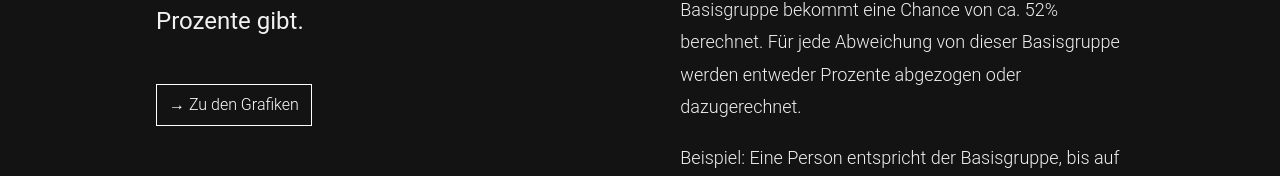
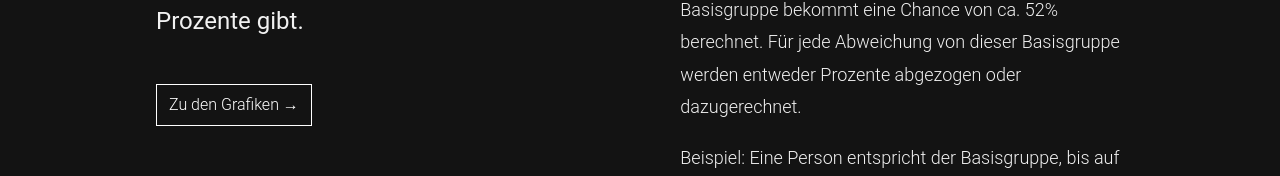
Before and after one commit to kanalona/discrimination-barometer, a Vue app: page /berechnung in a window 1280 px wide. Shown: the part 452-628 px from the top of the page. Built offline with nearby package versions, Linux system fonts and the light colour scheme; what vue-tippy would draw is missing.

Commit message:
arrow to the right

```diff
--- a/src/pages/Form.vue
+++ b/src/pages/Form.vue
@@ -18,7 +18,7 @@
           primaryColor="#ffffff"
           secondaryColor="#ff7b00"
           to="#barometer"
-          >&rarr; Probier es aus!</base-button
+          >Barometer &rarr;</base-button
         >
       </template>
       <template #more-content>
--- a/src/pages/Meaning.vue
+++ b/src/pages/Meaning.vue
@@ -20,7 +20,7 @@
           primaryColor="#ffffff"
           secondaryColor="#ff7b00"
           to="/kontext/zwei-geschlechter#context"
-          >&rarr; Zweigeschlechtlichkeit</base-button
+          >Zweigeschlechtlichkeit &rarr;</base-button
         >
         <base-button
           tab
@@ -29,7 +29,7 @@
           primaryColor="#ffffff"
           secondaryColor="#ff7b00"
           to="/kontext/betreuungspflichten#context"
-          >&rarr; Betreuungspflichten</base-button
+          >Betreuungspflichten &rarr;</base-button
         >
       </template>
     </banner>
--- a/src/pages/Values.vue
+++ b/src/pages/Values.vue
@@ -19,7 +19,7 @@
           primaryColor="#ffffff"
           secondaryColor="#ff7b00"
           to="#barcharts"
-          >&rarr; Zu den Grafiken</base-button
+          >Zu den Grafiken &rarr;</base-button
         >
       </template>
       <template #more-content>
```
